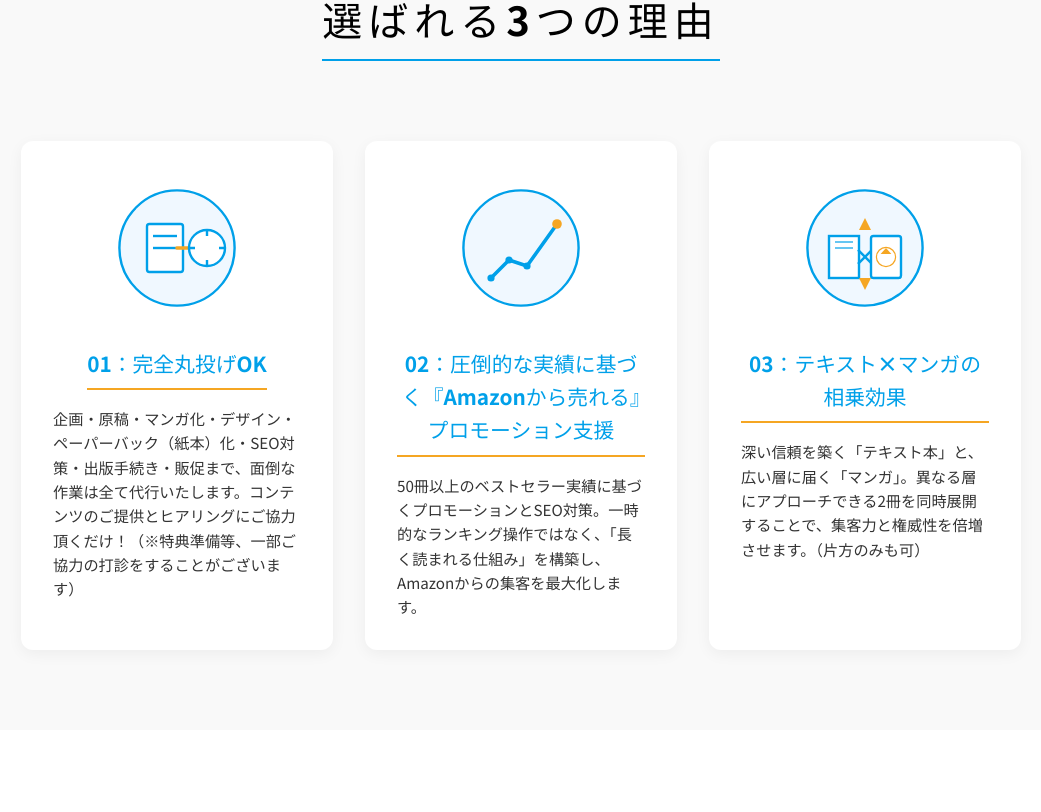
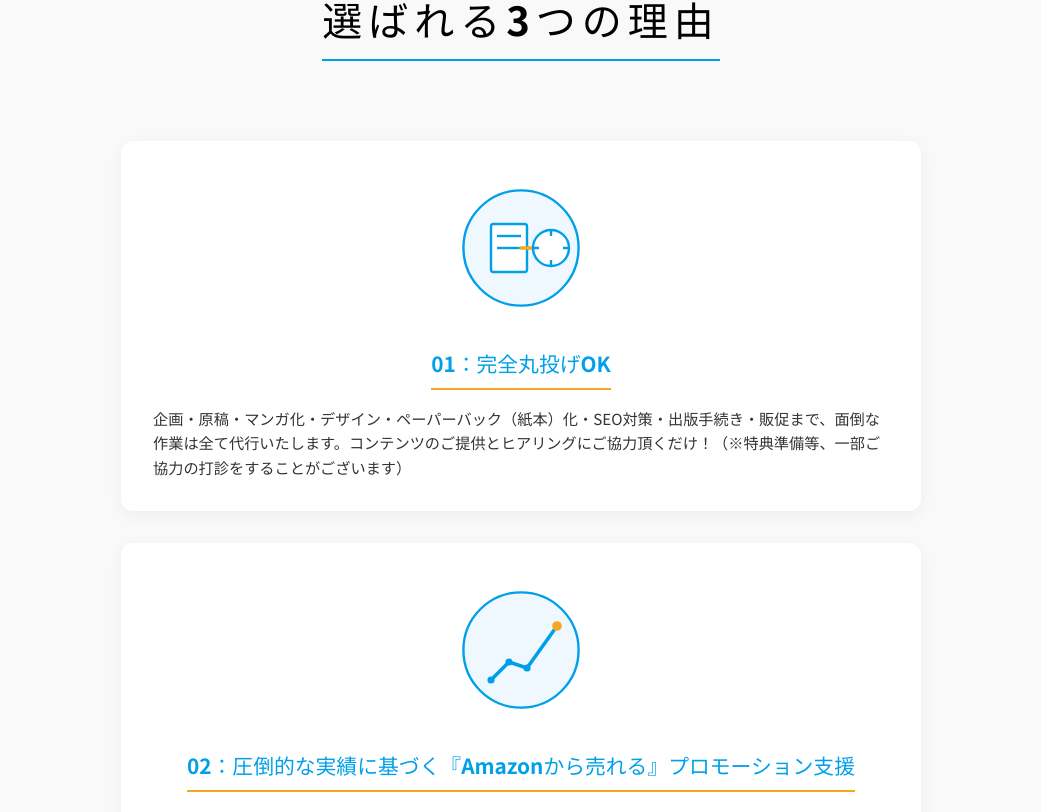
Before and after one commit to rikutoaimanga-max/Kindle-Publishing-Homepage, a React (Vite) app: page / in a window 1280 px wide. Shown: the part 10645-11457 px from the top of the page, without its empty margins (119-1160 px from the left). Built offline with nearby package versions, Linux system fonts and the light colour scheme.

Commit message:
Layout: Change Reasons section to vertical stack and 800px width

```diff
--- a/src/components/Reasons.jsx
+++ b/src/components/Reasons.jsx
@@ -9,7 +9,7 @@ const Reasons = () => {
                     <h2 className="section-title" style={{ color: '#000', display: 'inline-block', borderBottom: '2px solid var(--color-secondary)' }}>選ばれる3つの理由</h2>
                 </div>
 
-                <div style={{ display: 'grid', gridTemplateColumns: 'repeat(auto-fit, minmax(300px, 1fr))', gap: '2rem', maxWidth: '1000px', margin: '0 auto' }}>
+                <div style={{ display: 'grid', gridTemplateColumns: '1fr', gap: '2rem', maxWidth: '800px', margin: '0 auto' }}>
                     {/* Reason 1: Delegation */}
                     <div style={{
                         backgroundColor: '#fff',
```
